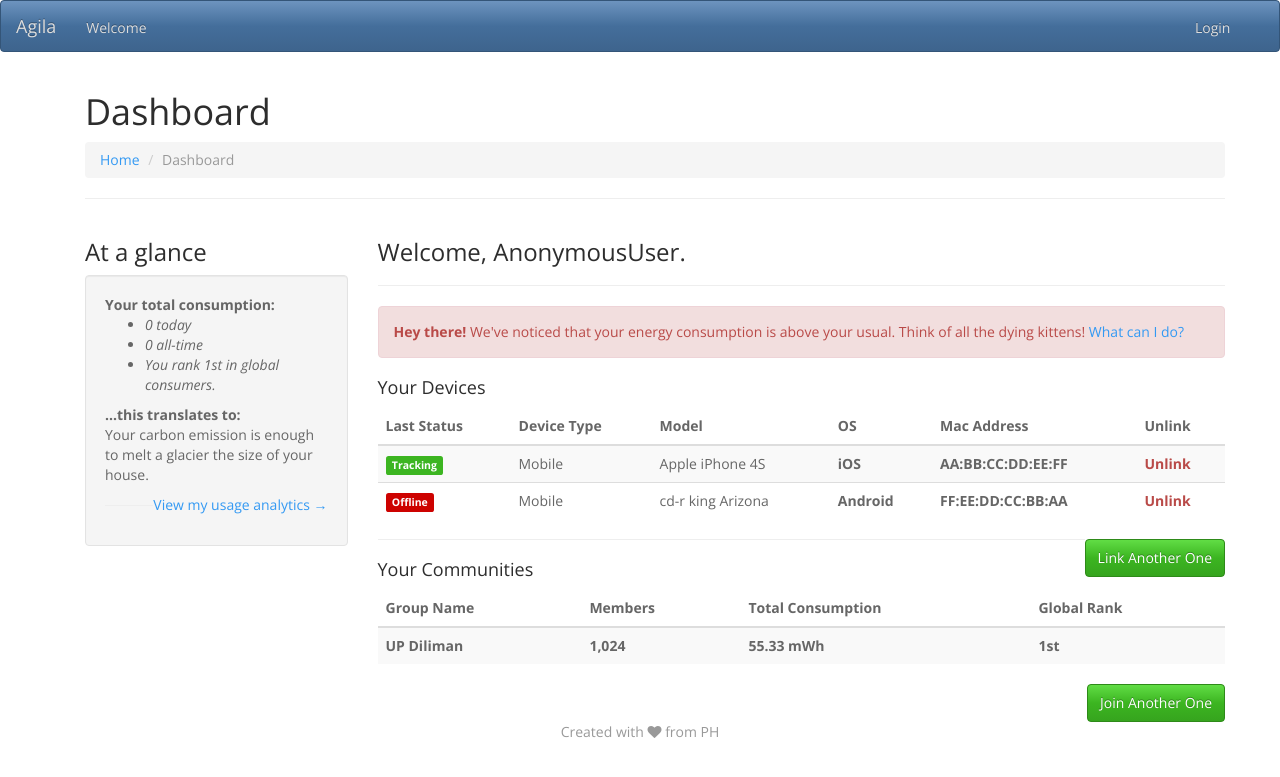
After one commit to KixPanganiban/Agila, a Django app: template webapp/templates/dashboard.html in a window 1280 px wide. The commit adds this page. Shown: the top 777 px of the page. Run offline with Django 3.2, Linux system fonts and the light colour scheme; the template is opened without the code that fills it, so the values that code supplies are empty; parts of the project's set-up code (start-up, migrations or seed data) failed here and were passed over; some libraries are stand-ins or nearby versions.

Commit message:
Added Dashboard mockup.

```diff
--- a/webapp/templates/base.html
+++ b/webapp/templates/base.html
@@ -10,7 +10,7 @@
 		<title>{% block title %}{% endblock %}</title>
 	</head>
 	<body>
-		<div class="navbar navbar-inverse navbar-fixed-top">
+		<div class="navbar navbar-inverse navbar">
 			<div class="navbar-header">
 				<button type="button" class="navbar-toggle" data-toggle="collapse" data-target=".navbar-inverse-collapse">
 				<span class="icon-bar"></span>
@@ -21,8 +21,8 @@
 			</div>
 			<div class="navbar-collapse collapse navbar-inverse-collapse">
 				<ul class="nav navbar-nav">
-					<li class="active"><a href="#">Welcome</a></li>
-					<li><a href="#">About</a></li>
+					<li><a href="#">Welcome</a></li>
+					{% if user.is_authenticated %}<li><a href="/dashboard/">Dashboard</a></li>{% endif %}
 				</ul>
 				<ul class="nav navbar-nav navbar-right">
 					{% if not user.is_authenticated %}<li><a href="javascript:$('#login-modal').modal();">Login</a></li>{% endif %}
@@ -36,6 +36,7 @@
 			{% endblock %}
 		</div>
 		<div class="text-muted" style="text-align: center;">Created with <span class="fa fa-heart"></span> from PH</div>
+		{% if not user.is_authenticated %}
 		<div class="modal" id="login-modal">
 			<div class="modal-dialog">
 				<div class="modal-content">
@@ -57,6 +58,7 @@
 				</div>
 			</div>
 		</div>
+		{% endif %}
 	</body>
 	<script type="text/javascript" src="/static/js/jquery.min.js"></script>
 	<script type="text/javascript" src="/static/bootstrap/js/bootstrap.min.js"></script>
--- /dev/null
+++ b/webapp/templates/dashboard.html
@@ -0,0 +1,88 @@
+{% extends "base.html" %}
+{% load static %}
+{% block title %}
+Agila &rarr; Dashboard
+{% endblock %}
+{% block body %}
+<div class="container">
+	<h1>Dashboard</h1>
+	<ul class="breadcrumb">
+		<li><a href="#">Home</a></li>
+		<li class="active">Dashboard</li>
+	</ul>
+	<hr/>
+	<div class="row">
+		<div class="col-lg-3">
+			<h3>At a glance</h3>
+			<div class="well">
+				<strong>Your total consumption:</strong>
+				<ul>
+					<li><em>0 today</em></li>
+					<li><em>0 all-time</em></li>
+					<li><em>You rank 1st in global consumers.</em></li>
+				</ul>
+				<strong>...this translates to:</strong>
+				<p>Your carbon emission is enough to melt a glacier the size of your house.</p>
+				<p class="pull-right"><a href="#">View my usage analytics &rarr;</a></p>
+				<hr/>
+			</div>
+		</div>
+		<div class="col-lg-9">
+			<h3>Welcome, {{user}}.</h3>
+			<hr/>
+			<div class="alert alert-danger"><strong>Hey there!</strong> We've noticed that your energy consumption is above your usual. Think of all the dying kittens! <a href="#">What can I do?</a></div>
+			<h4>Your Devices</h4>
+			<table class="table table-striped table-hover">
+				<thead>
+					<th>Last Status</th>
+					<th>Device Type</th>
+					<th>Model</th>
+					<th>OS</th>
+					<th>Mac Address</th>
+					<th>Unlink</th>
+				</thead>
+				<tbody>
+					<tr>
+						<td><span class="label label-success">Tracking</span></td>
+						<td>Mobile</td>
+						<td>Apple iPhone 4S</td>
+						<th>iOS</th>
+						<th>AA:BB:CC:DD:EE:FF</th>
+						<th><a href="#" class="text-danger">Unlink</a></th>
+					</tr>
+					<tr>
+						<td><span class="label label-danger">Offline</span></td>
+						<td>Mobile</td>
+						<td>cd-r king Arizona</td>
+						<th>Android</th>
+						<th>FF:EE:DD:CC:BB:AA</th>
+						<th><a href="#" class="text-danger">Unlink</a></th>
+					</tr>
+				</tbody>
+			</table>
+			<div class="pull-right">
+				<a href="#" class="btn btn-success">Link Another One</a>
+			</div>
+			<hr/>
+			<h4>Your Communities</h4>
+			<table class="table table-striped table-hover">
+				<thead>
+					<th>Group Name</th>
+					<th>Members</th>
+					<th>Total Consumption</th>
+					<th>Global Rank</th>
+				</thead>
+				<tbody>
+					<th>UP Diliman</th>
+					<th>1,024</th>
+					<th>55.33 mWh</th>
+					<th>1st</th>
+				</tbody>
+			</table>
+			<div class="pull-right">
+				<a href="#" class="btn btn-success">Join Another One</a>
+			</div>
+		</div>
+	</div>
+</div>
+{% endblock %}
--- a/webapp/views.py
+++ b/webapp/views.py
@@ -4,5 +4,5 @@ import django_facebook
 def homepage(request):
 	return render(request, "homepage.html")
 
-def logout(request):
-	return HttpResponse('OKS')
+def dashboard(request):
+	return render(request, "dashboard.html")
```
Also changed, not shown: webapp/templates/homepage.html (+8 -1 lines).
